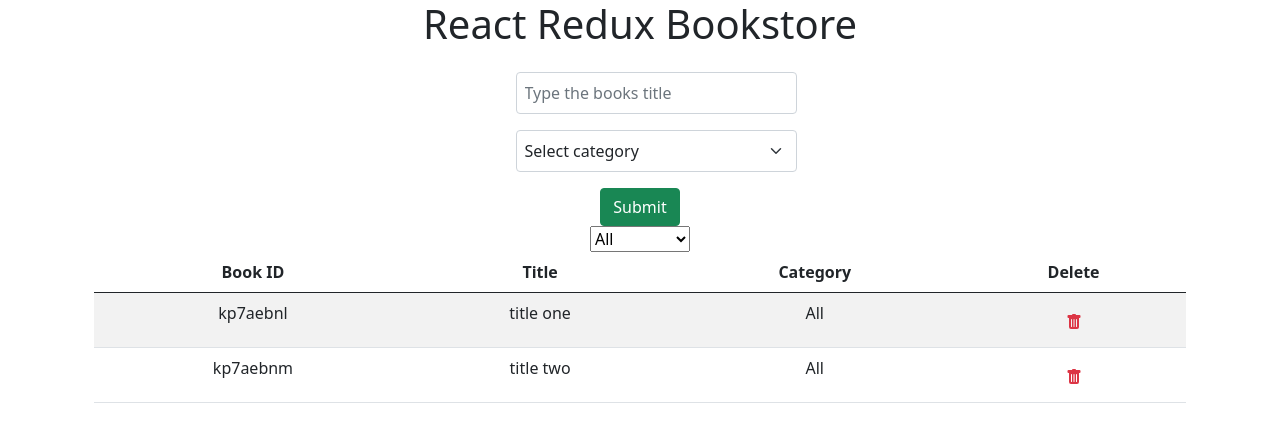
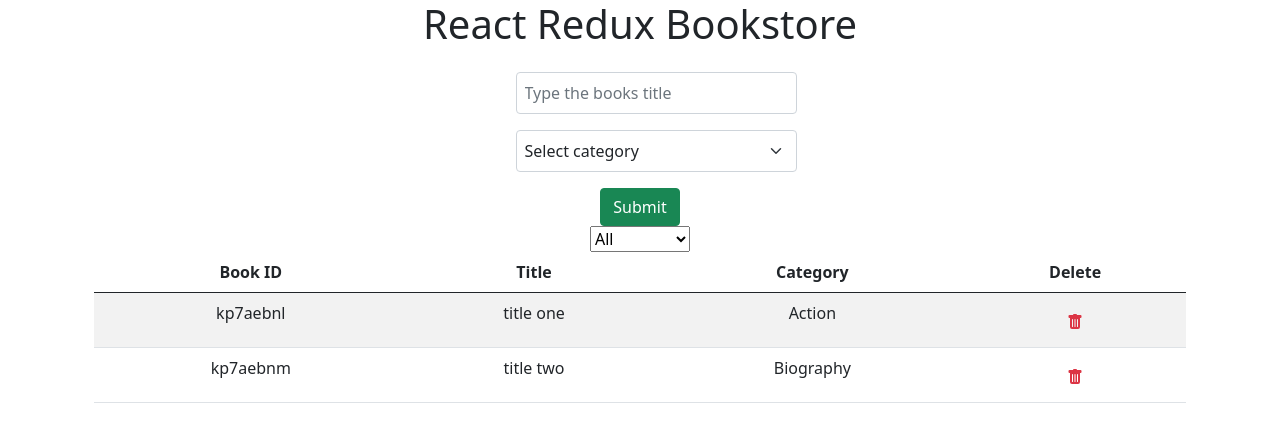
Before and after one commit to karmaester/react-redux-bookstore, a React (Create React App) app: page / in a window 1280 px wide. Shown: the top 442 px of the page. Built offline with nearby package versions, Linux system fonts and the light colour scheme.

Commit message:
Change dummy data categories

```diff
--- a/src/containers/BookList.js
+++ b/src/containers/BookList.js
@@ -49,7 +49,7 @@ const BookList = ({ books, filtered, removeBook }) => {
 BookList.propTypes = {
   books: PropTypes.array.isRequired,
   removeBook: PropTypes.func.isRequired,
-  filtered: PropTypes.string.isRequired,
+  filtered: PropTypes.object.isRequired,
 };
 
 const mapStateToProps = (state) => ({
--- a/src/index.js
+++ b/src/index.js
@@ -12,12 +12,12 @@ const initialState = [
   {
     id: uniqid.process(),
     title: 'title one',
-    category: 'All',
+    category: 'Action',
   },
   {
     id: uniqid.process(),
     title: 'title two',
-    category: 'All',
+    category: 'Biography',
   },
 ];
 
```
